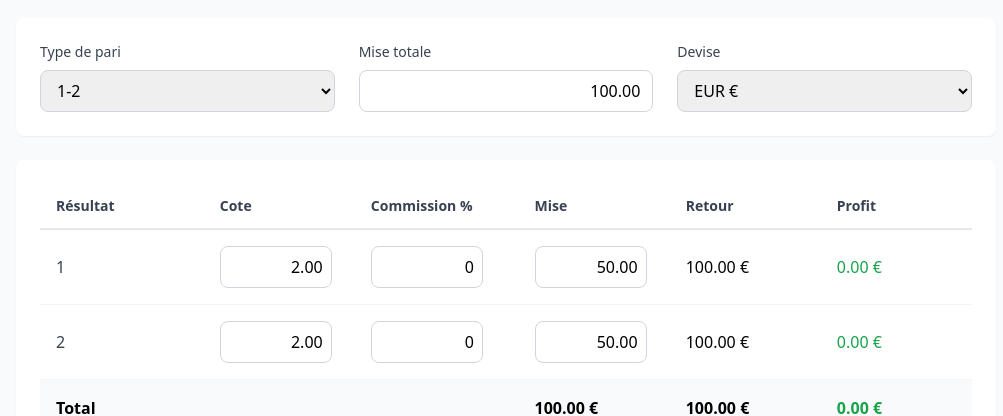
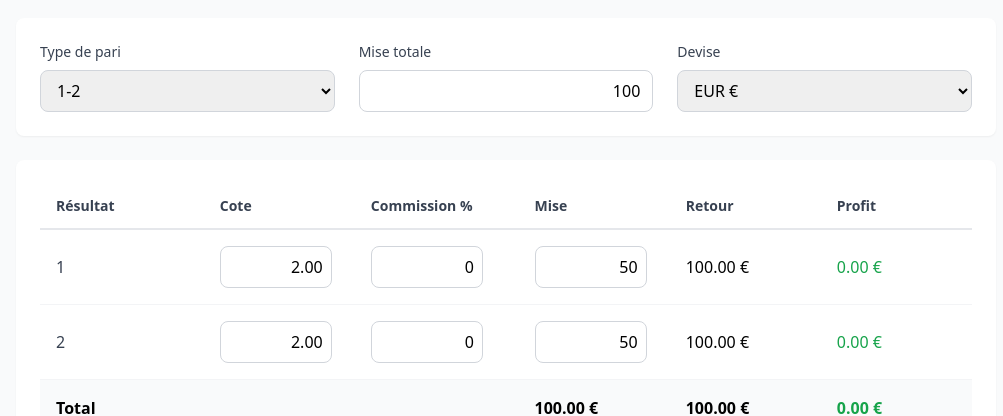
Before and after one commit to Web-Online-Concept/rounders-pro, a Next.js app: page /outils/surebet-calculatrice in a window 1280 px wide. Shown: the part 310-726 px from the top of the page, without its empty margins (134-1137 px from the left). Built offline with nearby package versions, Linux system fonts and the light colour scheme.

Commit message:
Update SurebetCalculator.js

```diff
--- a/app/outils/surebet-calculatrice/SurebetCalculator.js
+++ b/app/outils/surebet-calculatrice/SurebetCalculator.js
@@ -1,6 +1,6 @@
 'use client';
 
-import { useState, useEffect } from 'react';
+import { useState, useEffect, useRef } from 'react';
 
 export default function SurebetCalculator() {
   const [outcomes, setOutcomes] = useState(2);
@@ -14,15 +14,20 @@ export default function SurebetCalculator() {
   const [odds2, setOdds2] = useState('2.00');
   const [odds3, setOdds3] = useState('');
 
-  const [stake1, setStake1] = useState('50.00');
-  const [stake2, setStake2] = useState('50.00');
+  const [stake1, setStake1] = useState('50');
+  const [stake2, setStake2] = useState('50');
   const [stake3, setStake3] = useState('');
 
   const [commission1, setCommission1] = useState('0');
   const [commission2, setCommission2] = useState('0');
   const [commission3, setCommission3] = useState('0');
 
-  const [totalStakeInput, setTotalStakeInput] = useState('100.00');
+  const [totalStakeInput, setTotalStakeInput] = useState('100');
+
+  // Timers pour le debounce
+  const oddsTimer = useRef(null);
+  const commissionTimer = useRef(null);
+  const totalStakeTimer = useRef(null);
 
   const currencySymbols = {
     EUR: '€',
@@ -184,13 +189,31 @@ export default function SurebetCalculator() {
     else if (index === 1) setOdds2(value);
     else if (index === 2) setOdds3(value);
 
-    // Redistribuer après un délai
-    setTimeout(() => {
-      const total = (parseFloat(stake1) || 0) + (parseFloat(stake2) || 0) + (parseFloat(stake3) || 0);
-      if (total > 0) {
+    // Annuler le timer précédent
+    if (oddsTimer.current) {
+      clearTimeout(oddsTimer.current);
+    }
+
+    // Redistribuer après un délai de 800ms
+    oddsTimer.current = setTimeout(() => {
+      // Récupérer les valeurs actuelles au moment du timeout
+      const o1 = parseFloat(odds1) || 0;
+      const o2 = parseFloat(odds2) || 0;
+      const o3 = parseFloat(odds3) || 0;
+      const s1 = parseFloat(stake1) || 0;
+      const s2 = parseFloat(stake2) || 0;
+      const s3 = parseFloat(stake3) || 0;
+      const total = s1 + s2 + (outcomes >= 3 ? s3 : 0);
+
+      // Vérifier que les cotes sont valides
+      const validOdds = (outcomes >= 1 ? o1 > 1 : true) &&
+                       (outcomes >= 2 ? o2 > 1 : true) &&
+                       (outcomes >= 3 ? o3 > 1 : true);
+
+      if (total > 0 && validOdds) {
         redistributeStakes(total);
       }
-    }, 500);
+    }, 800);
   };
 
   // Gérer les changements de mises
@@ -204,7 +227,10 @@ export default function SurebetCalculator() {
     const s2 = index === 1 ? parseFloat(value) || 0 : parseFloat(stake2) || 0;
     const s3 = index === 2 ? parseFloat(value) || 0 : parseFloat(stake3) || 0;
     const total = s1 + s2 + (outcomes >= 3 ? s3 : 0);
-    setTotalStakeInput(total > 0 ? total.toFixed(2) : '0.00');
+    // Ne pas forcer le formatage pour laisser l'utilisateur taper librement
+    if (document.activeElement?.id !== 'totalStake') {
+      setTotalStakeInput(total > 0 ? total.toString() : '0');
+    }
   };
 
   // Gérer les changements de commissions
@@ -213,55 +239,61 @@ export default function SurebetCalculator() {
     else if (index === 1) setCommission2(value);
     else if (index === 2) setCommission3(value);
 
-    // Redistribuer après un délai
-    setTimeout(() => {
-      const total = (parseFloat(stake1) || 0) + (parseFloat(stake2) || 0) + (parseFloat(stake3) || 0);
+    // Annuler le timer précédent
+    if (commissionTimer.current) {
+      clearTimeout(commissionTimer.current);
+    }
+
+    // Redistribuer après un délai de 800ms
+    commissionTimer.current = setTimeout(() => {
+      // Récupérer les valeurs actuelles au moment du timeout
+      const s1 = parseFloat(stake1) || 0;
+      const s2 = parseFloat(stake2) || 0;
+      const s3 = parseFloat(stake3) || 0;
+      const total = s1 + s2 + (outcomes >= 3 ? s3 : 0);
       if (total > 0) {
         redistributeStakes(total);
       }
-    }, 500);
+    }, 800);
   };
 
   // Gérer le changement de mise totale
   const handleTotalStakeChange = (value) => {
     setTotalStakeInput(value);
-    const newTotal = parseFloat(value) || 0;
-    if (newTotal > 0) {
-      redistributeStakes(newTotal);
+
+    // Annuler le timer précédent
+    if (totalStakeTimer.current) {
+      clearTimeout(totalStakeTimer.current);
     }
+
+    // Redistribuer après un délai de 500ms pour la mise totale
+    totalStakeTimer.current = setTimeout(() => {
+      const newTotal = parseFloat(value) || 0;
+      if (newTotal > 0) {
+        redistributeStakes(newTotal);
+      }
+    }, 500);
   };
 
   // Ajuster le nombre d'issues selon le type de pari
   useEffect(() => {
-    const previousOutcomes = outcomes;
-    let newOutcomes = 2;
-
     switch(surebetType) {
       case '1-2':
       case 'H1-H2':
       case 'O-U':
-        newOutcomes = 2;
-        if (previousOutcomes === 3) {
-          // Redistribuer les mises sur 2 issues
-          const total = (parseFloat(stake1) || 0) + (parseFloat(stake2) || 0) + (parseFloat(stake3) || 0);
-          if (total > 0) {
-            setTimeout(() => redistributeStakes(total), 100);
-          }
-        }
+        setOutcomes(2);
         setOdds3('');
         setStake3('');
         break;
       case '1-X-2':
       case '1X-2':
-        newOutcomes = 3;
+        setOutcomes(3);
         if (!odds3) setOdds3('3.00');
         break;
       default:
-        newOutcomes = 2;
+        setOutcomes(2);
     }
-
-    setOutcomes(newOutcomes);
-  }, [surebetType]);
+  }, [surebetType, odds3]);
 
   // Mettre à jour la mise totale quand les mises individuelles changent
   useEffect(() => {
@@ -269,8 +301,17 @@ export default function SurebetCalculator() {
     const s2 = parseFloat(stake2) || 0;
     const s3 = parseFloat(stake3) || 0;
     const total = s1 + s2 + (outcomes >= 3 ? s3 : 0);
-    setTotalStakeInput(total > 0 ? total.toFixed(2) : '0.00');
+    setTotalStakeInput(total > 0 ? total.toString() : '0');
   }, [stake1, stake2, stake3, outcomes]);
+
+  // Cleanup timers on unmount
+  useEffect(() => {
+    return () => {
+      if (oddsTimer.current) clearTimeout(oddsTimer.current);
+      if (commissionTimer.current) clearTimeout(commissionTimer.current);
+      if (totalStakeTimer.current) clearTimeout(totalStakeTimer.current);
+    };
+  }, []);
 
   const results = calculateResults();
 
@@ -515,6 +556,9 @@ export default function SurebetCalculator() {
               <p className="text-xs text-gray-500">
                 Commissions positives = réduction des gains | Commissions négatives = augmentation des cotes
               </p>
+              <p className="text-xs text-gray-400 mt-1">
+                Les mises se recalculent automatiquement après modification des cotes ou de la mise totale
+              </p>
             </div>
           </div>
         </div>
```
